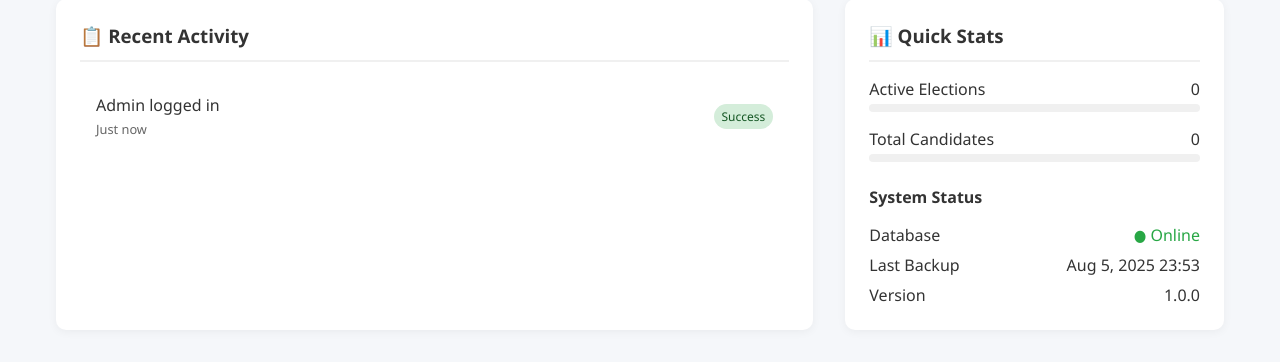
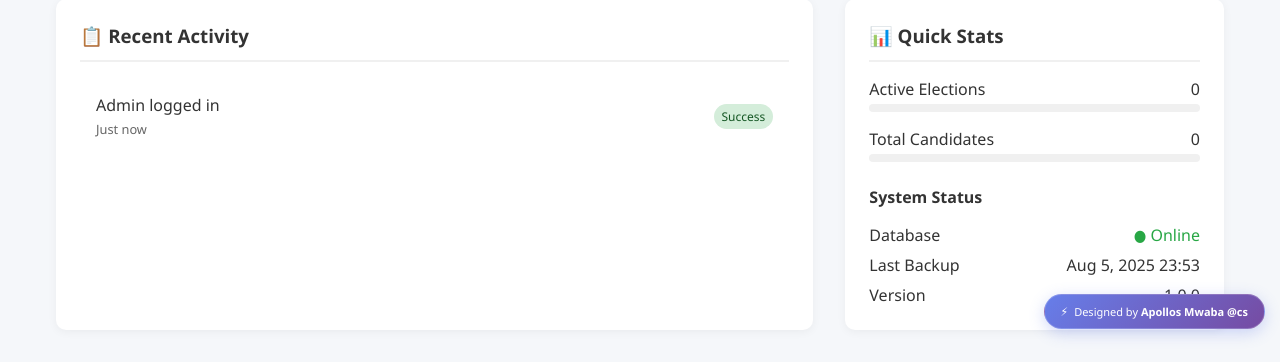
Before and after one commit to apollosmwaba/unzanasa-voting-management-sysstem, a PHP site: page /qqqq/application/views/admin-dashboard.php in a window 1280 px wide. Shown: the part 456-818 px from the top of the page. Run offline with PHP 8.4, Linux system fonts and the light colour scheme.

Commit message:
Some Randmo Code So

```diff
--- a/application/views/admin-dashboard.php
+++ b/application/views/admin-dashboard.php
@@ -383,5 +383,31 @@
             console.log('Dashboard loaded');
         });
     </script>
+
+    <!-- Creative Designer Label -->
+    <div style="position: fixed; bottom: 15px; right: 15px; z-index: 1000;">
+        <div style="
+            background: linear-gradient(135deg, #667eea 0%, #764ba2 100%);
+            color: white;
+            padding: 8px 16px;
+            border-radius: 25px;
+            font-size: 11px;
+            font-weight: 500;
+            box-shadow: 0 4px 15px rgba(102, 126, 234, 0.3);
+            display: flex;
+            align-items: center;
+            gap: 6px;
+            transition: all 0.3s ease;
+            cursor: pointer;
+            border: 1px solid rgba(255, 255, 255, 0.2);
+            backdrop-filter: blur(10px);
+        "
+        onmouseover="this.style.transform='translateY(-2px)'; this.style.boxShadow='0 6px 20px rgba(102, 126, 234, 0.4)';"
+        onmouseout="this.style.transform='translateY(0px)'; this.style.boxShadow='0 4px 15px rgba(102, 126, 234, 0.3)';">
+            <span style="font-size: 12px;">⚡</span>
+            <span>Designed by <strong>Apollos Mwaba @cs</strong></span>
+        </div>
+    </div>
+
 </body>
 </html>
```
Also changed, not shown: init.php (+15 -0 lines), vote.php (+19 -3 lines).
